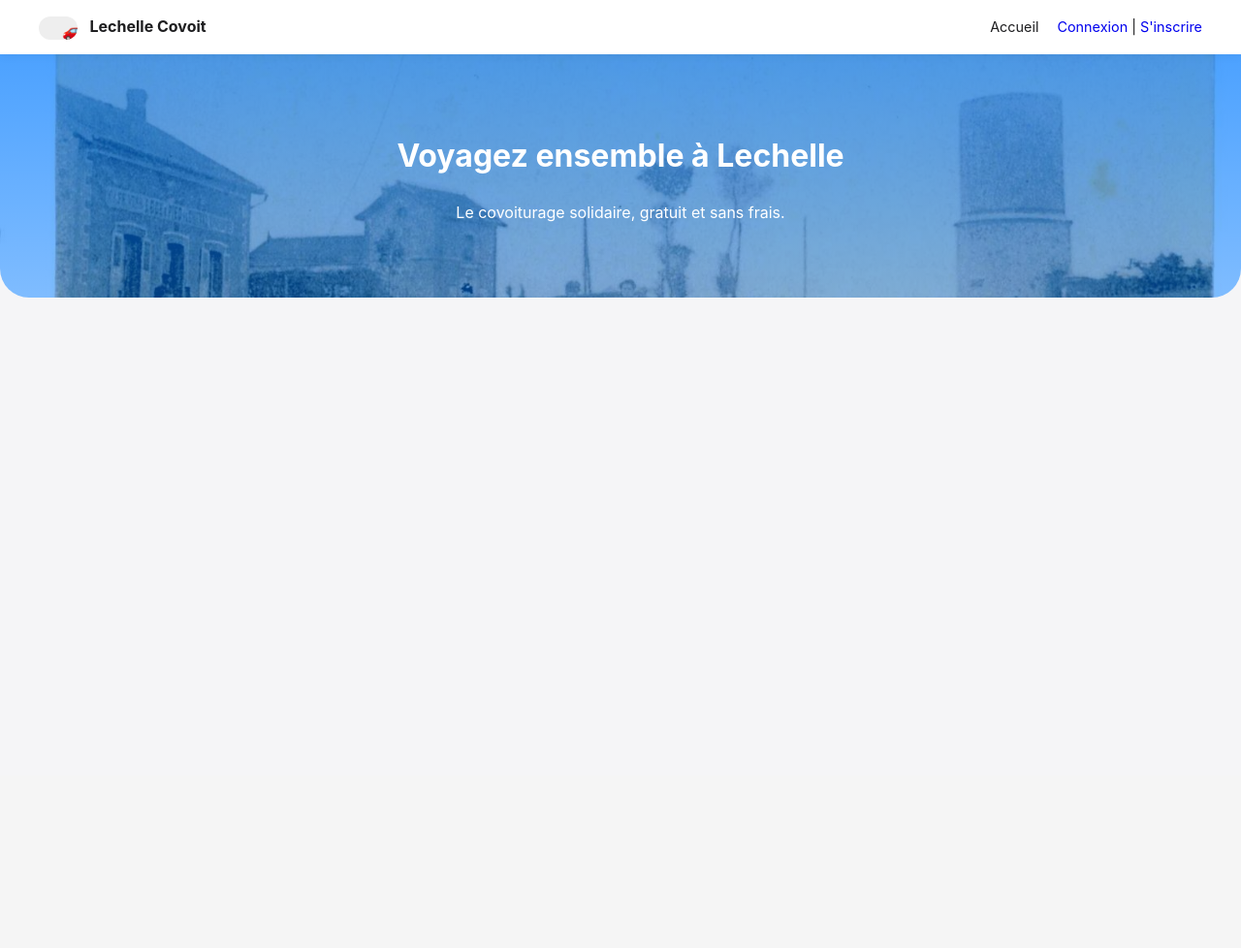
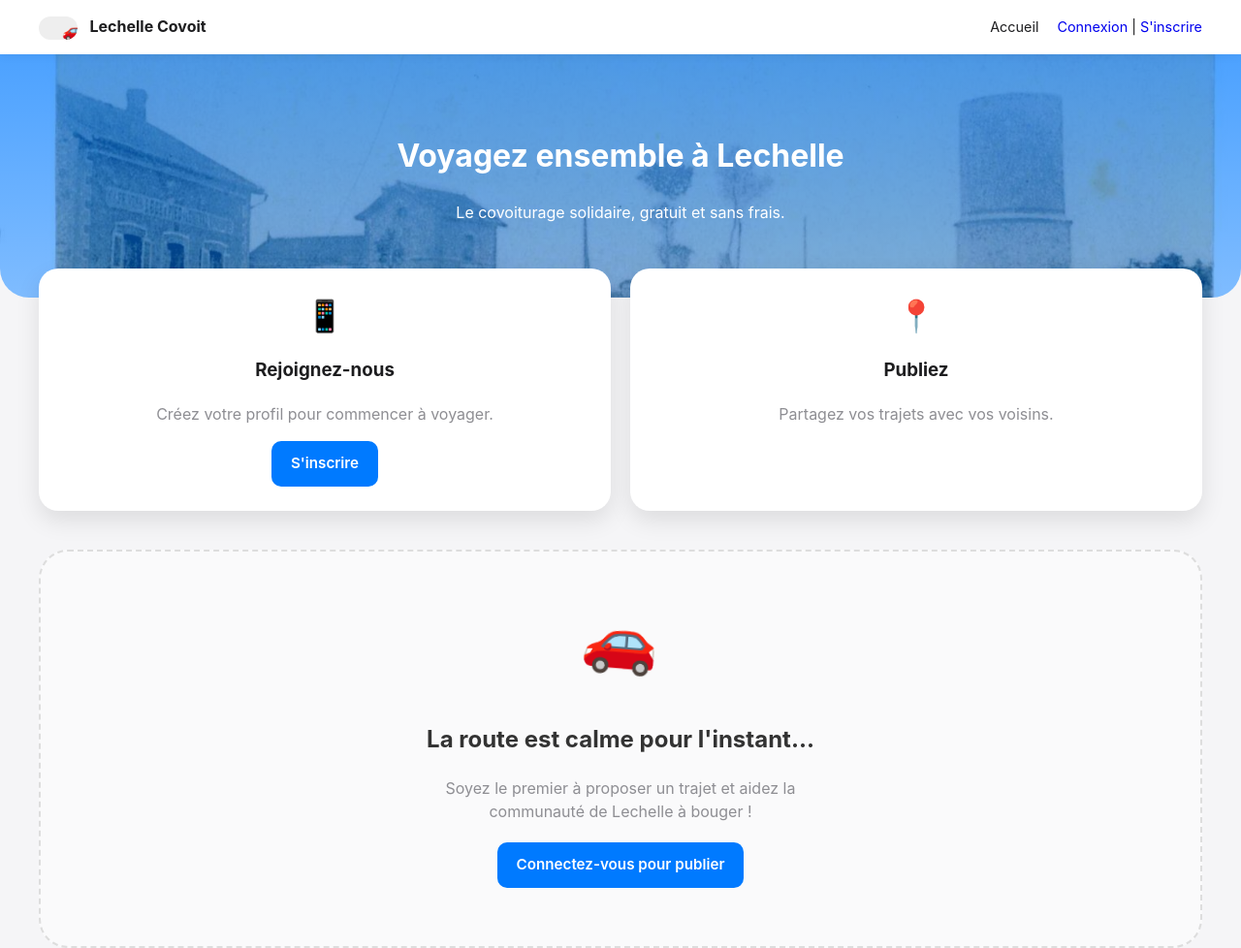
Before and after one commit to rahultankhiwale05/lechcovo, a Flask app: template templates/index.html in a window 1280 px wide. Shown: the whole page at 97% size. Before the commit the page ends 307 px from the top, so only its background shows below. Run offline with Flask 3, Linux system fonts and the light colour scheme; the template is opened without the code that fills it, so the values that code supplies are empty; some libraries are stand-ins or nearby versions.

Commit message:
added better no ride message with an animation

```diff
--- a/app.py
+++ b/app.py
@@ -15,7 +15,6 @@ DATABASE_URL = os.environ.get('DATABASE_URL')
 ADMIN_SECRET_TOKEN = os.environ.get('ADMIN_SECRET_TOKEN')
 LOCAL_TZ = ZoneInfo("Europe/Paris")
 
-# --- CUSTOM DATE FILTER: Forces DD-MM-YYYY ---
 @app.template_filter('date_french')
 def date_french(date_str):
     try:
@@ -23,8 +22,7 @@ def date_french(date_str):
             return date_str
         dt = datetime.strptime(date_str, '%Y-%m-%d')
         return dt.strftime('%d-%m-%Y')
-    except:
-        return date_str
+    except: return date_str
 
 login_manager = LoginManager()
 login_manager.init_app(app)
@@ -54,7 +52,7 @@ def load_user(user_id):
 def index():
     conn = get_db()
     cur = conn.cursor(cursor_factory=DictCursor)
-    # Fetch r.user_id so index.html can identify the author
+    # Fetch r.user_id so we can show 'Delete' to the author on Home Page
     cur.execute("""
         SELECT r.*, u.name as driver_name
         FROM rides r
@@ -92,12 +90,14 @@ def delete_ride(ride_id):
     cur = conn.cursor(cursor_factory=DictCursor)
     cur.execute("SELECT user_id FROM rides WHERE id = %s", (ride_id,))
     ride = cur.fetchone()
-    # Security check: only author or admin can delete
     if ride and (ride['user_id'] == current_user.id or current_user.is_admin):
         cur.execute("DELETE FROM rides WHERE id = %s", (ride_id,))
         conn.commit()
     cur.close(); conn.close()
+    # Redirect back to where the user came from (Home or My Account)
     return redirect(request.referrer or url_for('index'))
+
+# ... (rest of routes: my_account, signup, login, reserve, logout)
 
 @app.route('/my-account')
 @login_required
@@ -106,24 +106,10 @@ def my_account():
     cur = conn.cursor(cursor_factory=DictCursor)
     cur.execute("SELECT * FROM rides WHERE user_id = %s ORDER BY departure_ts DESC", (current_user.id,))
     driving = cur.fetchall()
-    cur.execute("""
-        SELECT r.*, res.status FROM rides r
-        JOIN reservations res ON r.id = res.ride_id
-        WHERE res.user_id = %s ORDER BY r.departure_ts DESC
-    """, (current_user.id,))
+    cur.execute("SELECT r.*, res.status FROM rides r JOIN reservations res ON r.id = res.ride_id WHERE res.user_id = %s ORDER BY r.departure_ts DESC", (current_user.id,))
     joined = cur.fetchall()
     cur.close(); conn.close()
     return render_template('my_account.html', driving=driving, joined=joined)
-
-@app.route('/delete-account', methods=['POST'])
-@login_required
-def delete_account():
-    conn = get_db()
-    cur = conn.cursor()
-    cur.execute("DELETE FROM users WHERE id = %s", (current_user.id,))
-    conn.commit(); cur.close(); conn.close()
-    logout_user()
-    return redirect(url_for('index'))
 
 @app.route('/signup', methods=['GET', 'POST'])
 def signup():
@@ -171,22 +157,6 @@ def reserve(ride_id):
     finally: cur.close(); conn.close()
     return redirect(url_for("index"))
 
-@app.route('/unreserve/<int:ride_id>')
-@login_required
-def unreserve(ride_id):
-    conn = get_db()
-    cur = conn.cursor(cursor_factory=DictCursor)
-    cur.execute("SELECT status FROM reservations WHERE user_id = %s AND ride_id = %s", (current_user.id, ride_id))
-    res = cur.fetchone()
-    if res:
-        was_confirmed = (res['status'] == 'confirmed')
-        cur.execute("DELETE FROM reservations WHERE user_id = %s AND ride_id = %s", (current_user.id, ride_id))
-        if was_confirmed:
-            cur.execute("UPDATE rides SET seats = seats + 1 WHERE id = %s", (ride_id,))
-        conn.commit()
-    cur.close(); conn.close()
-    return redirect(url_for("my_account"))
-
 @app.route('/logout')
 def logout():
     logout_user()
--- a/templates/index.html
+++ b/templates/index.html
@@ -6,7 +6,21 @@
 </div>
 
 <div class="container">
-    {% if current_user.is_authenticated %}
+    {% if not current_user.is_authenticated %}
+    <div style="display: grid; grid-template-columns: repeat(auto-fit, minmax(280px, 1fr)); gap: 20px; margin-top: -30px;">
+        <div style="background: white; padding: 25px; border-radius: 20px; text-align: center; box-shadow: 0 10px 25px rgba(0,0,0,0.1);">
+            <div style="font-size:2rem; margin-bottom:10px;">📱</div>
+            <h3>Rejoignez-nous</h3>
+            <p style="color:var(--gray);">Créez votre profil pour commencer à voyager.</p>
+            <a href="/signup" class="btn btn-primary">S'inscrire</a>
+        </div>
+        <div style="background: white; padding: 25px; border-radius: 20px; text-align: center; box-shadow: 0 10px 25px rgba(0,0,0,0.1);">
+            <div style="font-size:2rem; margin-bottom:10px;">📍</div>
+            <h3>Publiez</h3>
+            <p style="color:var(--gray);">Partagez vos trajets avec vos voisins.</p>
+        </div>
+    </div>
+    {% else %}
     <div style="background: white; padding: 20px; border-radius: 18px; margin: 30px 0; box-shadow: 0 4px 15px rgba(0,0,0,0.05);">
         <h3>Proposer un trajet</h3>
         <form action="/publish" method="post" style="display: flex; flex-wrap: wrap; gap: 10px;">
@@ -21,7 +35,9 @@
     </div>
     {% endif %}
 
-    <div style="display: grid; grid-template-columns: repeat(auto-fill, minmax(320px, 1fr)); gap: 20px; margin-top: 40px;">
+    <div style="margin-top: 40px;">
+        {% if rides %}
+            <div style="display: grid; grid-template-columns: repeat(auto-fill, minmax(320px, 1fr)); gap: 20px;">
                 {% for r in rides %}
                 <div style="background: white; border-radius: 18px; overflow: hidden; box-shadow: 0 4px 15px rgba(0,0,0,0.08);">
                     <div id="map_{{ r.id }}" style="height:150px;" data-dep="{{ r.departure }}" data-dest="{{ r.destination }}"></div>
@@ -29,27 +45,43 @@
                         <strong>{{ r.departure }} ➔ {{ r.destination }}</strong><br>
                         <small style="color:var(--gray);">Le {{ r.date|date_french }} à {{ r.time }} | Par: {{ r.driver_name }}</small>
 
-                <div style="display: flex; justify-content: space-between; align-items: center; margin-top: 15px;">
-                    <div style="display: flex; align-items: center; gap: 8px;">
+                        <div style="display: flex; justify-content: space-between; align-items: center; margin-top: 15px; border-top: 1px solid #eee; pt-15px;">
+                            <div style="display: flex; align-items: center; gap: 5px;">
                                 <span>💺</span>
-                        <span style="font-size: 0.95em; font-weight: 500;">{{ r.seats }} places</span>
+                                <span style="font-weight: 500;">{{ r.seats }} places</span>
                             </div>
 
-                    {% if current_user.is_authenticated %}
-                        {% if current_user.id == r.user_id %}
+                            {% if current_user.is_authenticated and r.user_id == current_user.id %}
                                 <a href="{{ url_for('delete_ride', ride_id=r.id) }}"
-                               style="background: var(--red); color: white; padding: 10px 18px; border-radius: 10px; text-decoration: none; font-size: 0.9em; font-weight: bold;"
+                                   style="background: var(--red); color: white; padding: 8px 15px; border-radius: 8px; text-decoration: none; font-size: 0.9em; font-weight: bold;"
                                    onclick="return confirm('Supprimer ce trajet ?')">Supprimer</a>
                             {% else %}
-                            <a href="/reserve/{{ r.id }}" class="btn btn-primary" style="padding: 10px 18px; border-radius: 10px; font-size: 0.9em;">Réserver</a>
-                        {% endif %}
-                    {% else %}
-                        <a href="/login" style="background: var(--gray); color: white; padding: 10px 18px; border-radius: 10px; text-decoration: none; font-size: 0.9em;">Connexion</a>
+                                <a href="/reserve/{{ r.id }}" class="btn btn-primary" style="padding: 8px 15px; border-radius: 8px; font-size: 0.9em;">Réserver</a>
                             {% endif %}
                         </div>
                     </div>
                 </div>
                 {% endfor %}
+            </div>
+        {% else %}
+            <div style="text-align: center; padding: 60px 20px; background: rgba(255,255,255,0.5); border-radius: 30px; border: 2px dashed #ddd;">
+                <div style="font-size: 4rem; margin-bottom: 20px; animation: bounce 2s infinite;">🚗</div>
+                <h2 style="color: #333;">La route est calme pour l'instant...</h2>
+                <p style="color: var(--gray); max-width: 400px; margin: 0 auto 20px auto;">
+                    Soyez le premier à proposer un trajet et aidez la communauté de Lechelle à bouger !
+                </p>
+                {% if not current_user.is_authenticated %}
+                    <a href="/login" class="btn btn-primary">Connectez-vous pour publier</a>
+                {% endif %}
+            </div>
+
+            <style>
+                @keyframes bounce {
+                    0%, 100% { transform: translateY(0) rotate(0deg); }
+                    50% { transform: translateY(-20px) rotate(5deg); }
+                }
+            </style>
+        {% endif %}
     </div>
 </div>
 
@@ -61,7 +93,7 @@
         return data.length > 0 ? [parseFloat(data[0].lat), parseFloat(data[0].lon)] : null;
     }
     async function init() {
-        for (let el of document.querySelectorAll('[id^=\"map_\"]')) {
+        for (let el of document.querySelectorAll('[id^="map_"]')) {
             const dep = await geocode(el.dataset.dep), dest = await geocode(el.dataset.dest);
             if (dep && dest) {
                 const map = L.map(el.id, {zoomControl: false, attributionControl: false}).setView(dep, 10);
```
Lines whose indentation alone changed are shown as unchanged.
